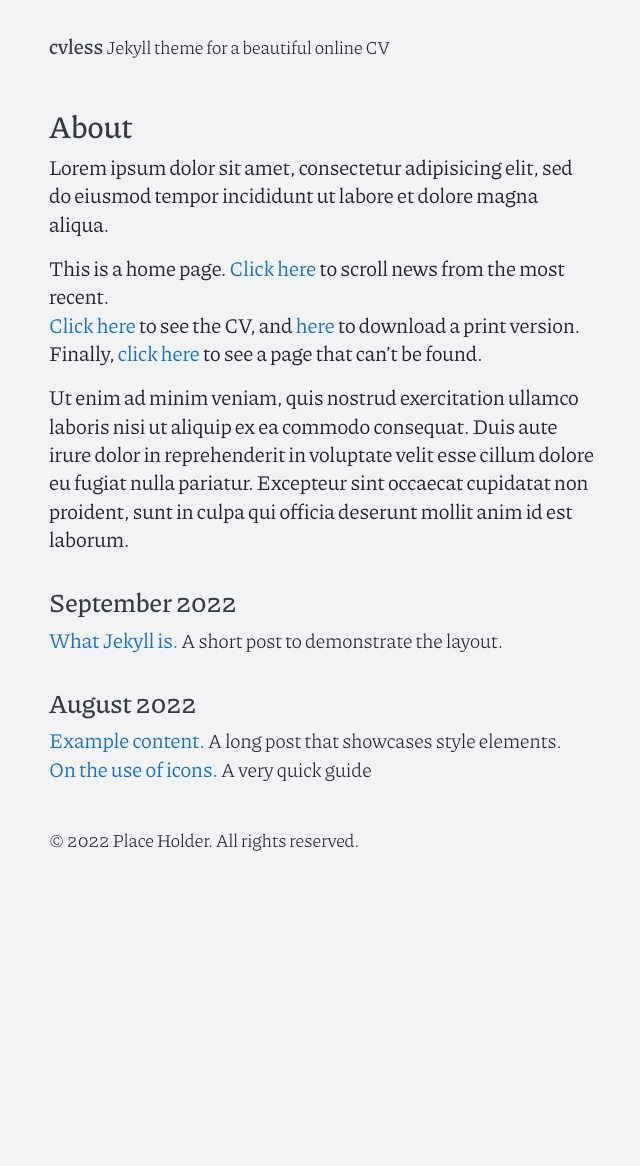
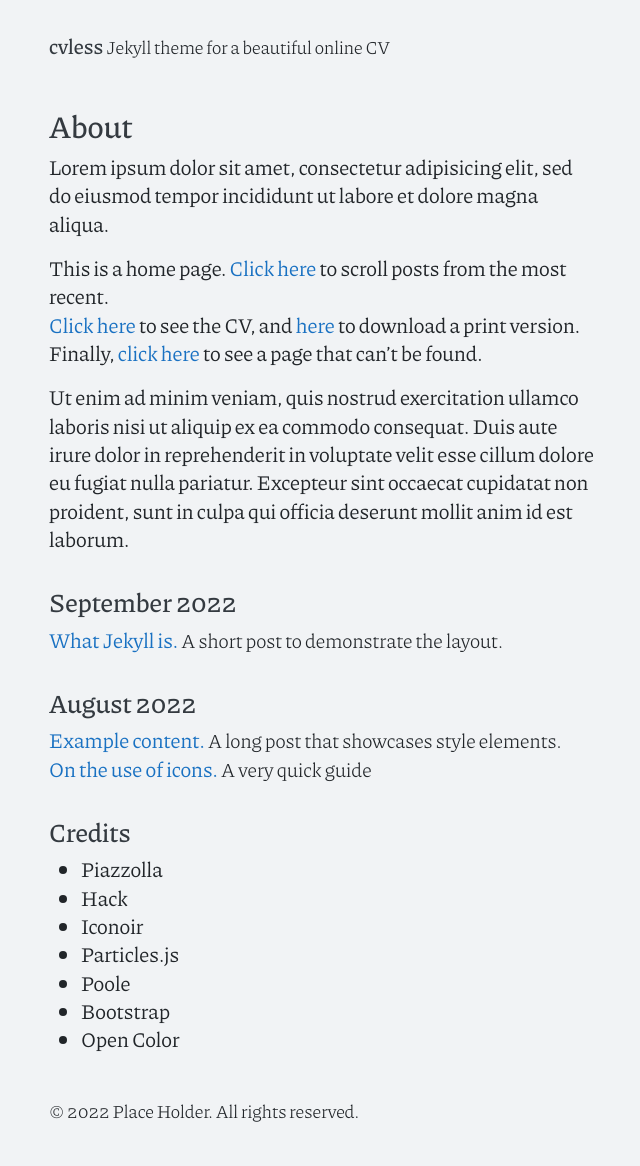
Before and after one commit to piazzai/cvless, a Jekyll site: the page built from index.md, in a window 1280 px wide. Shown: the whole page, without its empty margins (318-958 px from the left). Built offline with Jekyll 4.4.1, drawn with Linux system fonts in a browser that asks for light colours; before the commit the page ends 900 px from its top, so only the background shows below that.

Commit message:
Add draft credits

```diff
--- a/index.md
+++ b/index.md
@@ -7,10 +7,20 @@ title: Home
 
 Lorem ipsum dolor sit amet, consectetur adipisicing elit, sed do eiusmod tempor incididunt ut labore et dolore magna aliqua.
 
-This is a home page. [Click here](/news) to scroll news from the most recent.
+This is a home page. [Click here](/posts) to scroll posts from the most recent.
 [Click here](/cv) to see the CV, and [here](/cv.pdf) to download a print version.
 Finally, [click here](/404) to see a page that can't be found.
 
 Ut enim ad minim veniam, quis nostrud exercitation ullamco laboris nisi ut aliquip ex ea commodo consequat. Duis aute irure dolor in reprehenderit in voluptate velit esse cillum dolore eu fugiat nulla pariatur. Excepteur sint occaecat cupidatat non proident, sunt in culpa qui officia deserunt mollit anim id est laborum.
 
 {% include archive.html %}
+
+## Credits
+
+-   Piazzolla
+-   Hack
+-   Iconoir
+-   Particles.js
+-   Poole
+-   Bootstrap
+-   Open Color
```
